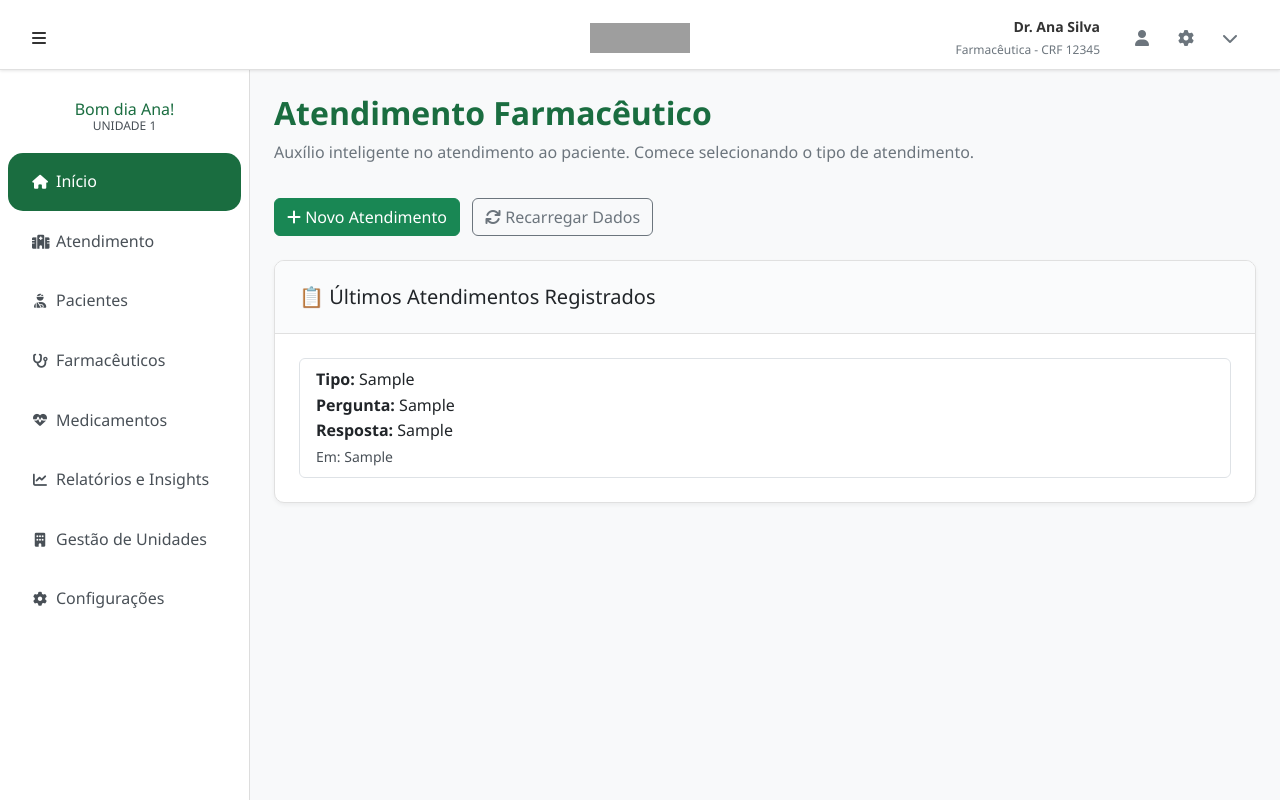
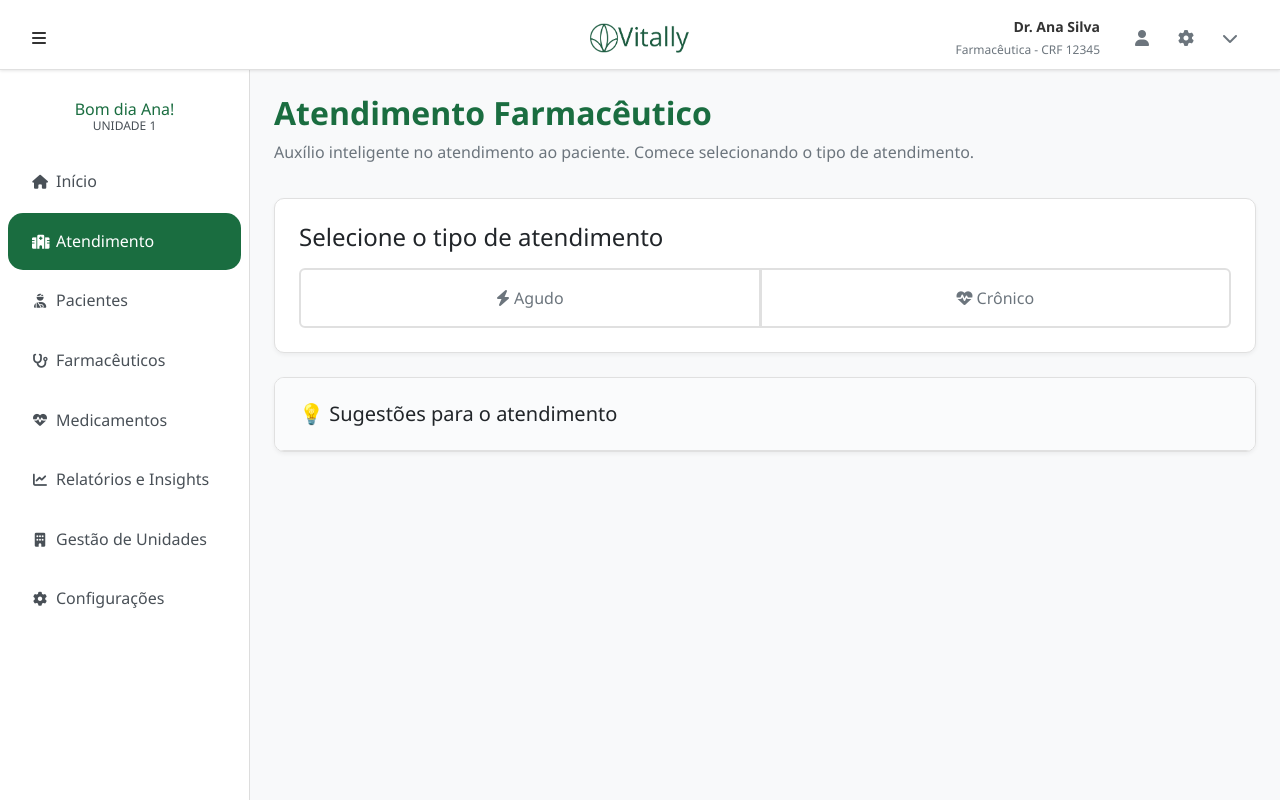
Before and after one commit to sd-plataforma-de-gestao/gestao-servicos-repo, a PHP site: page /templates/atendimento.php in a window 1280 px wide. Run offline with PHP 8.4, Linux system fonts and the light colour scheme; tables that the repository leaves empty or names only in its code hold one stand-in row (values such as "Sample post"); grey boxes are pictures that could not be loaded.

Commit message:
add: integracao tela de atendimentos com back-end

```diff
--- a/config/database.php
+++ b/config/database.php
@@ -1,7 +1,7 @@
 <?php
 $host = "localhost";
 $user = "root";
-$pass = "";
+$pass = "2210";
 $db   = "farmacia";
 
 $conn = mysqli_connect($host, $user, $pass, $db);
--- a/templates/atendimento.php
+++ b/templates/atendimento.php
@@ -1,67 +1,52 @@
-<?php include("../config/database.php"); ?>
-
 <?php
-// 👇 ENDPOINT PARA CARREGAR DADOS VIA AJAX (ex: histórico de atendimentos, sugestões, etc.)
-if (isset($_GET['action']) && $_GET['action'] === 'load_data') {
-    $sql = "SELECT id, tipo, pergunta, resposta, data_atendimento FROM atendimentos ORDER BY data_atendimento DESC LIMIT 10";
-    $result = mysqli_query($conn, $sql);
-
-    if ($result && mysqli_num_rows($result) > 0):
-        echo '<div class="list-group">';
-        while ($row = mysqli_fetch_assoc($result)):
-            echo '<div class="list-group-item">';
-            echo '<strong>Tipo:</strong> ' . htmlspecialchars($row['tipo']) . '<br>';
-            echo '<strong>Pergunta:</strong> ' . htmlspecialchars($row['pergunta']) . '<br>';
-            echo '<strong>Resposta:</strong> ' . htmlspecialchars($row['resposta']) . '<br>';
-            echo '<small class="text-muted">Em: ' . htmlspecialchars($row['data_atendimento']) . '</small>';
-            echo '</div>';
-        endwhile;
-        echo '</div>';
-    else:
-        echo '<p class="text-muted mt-3">Nenhum atendimento registrado.</p>';
-    endif;
+include("../config/database.php");
+ini_set('display_errors', 1);
+ini_set('display_startup_errors', 1);
+error_reporting(E_ALL);
+if ($_SERVER['REQUEST_METHOD'] === 'POST') {
+    echo inserirAtendimento();
     exit;
 }
 
-// 👇 BLOCO DE REGISTRO DE ATENDIMENTO — REDIRECIONA APÓS SALVAR
-if (isset($_POST['salvar_atendimento'])) {
-    $tipo     = trim($_POST['tipo'] ?? '');
-    $pergunta = trim($_POST['pergunta'] ?? '');
-    $resposta = trim($_POST['resposta'] ?? '');
+function inserirAtendimento() {
+    global $conn;
 
-    if (empty($tipo) || empty($pergunta) || empty($resposta)) {
-        if (empty($_SERVER['HTTP_X_REQUESTED_WITH']) || strtolower($_SERVER['HTTP_X_REQUESTED_WITH']) !== 'xmlhttprequest') {
-            echo "<div class='alert alert-danger mx-4 my-3' role='alert'>Todos os campos são obrigatórios.</div>";
+    $respostas_json = json_decode(file_get_contents("php://input"), true);
+    if (!$respostas_json) {
+        http_response_code(400);
+        return "Dados inválidos.";
     }
+
+    $ChatHistori = json_encode($respostas_json);
+
+    $paciente_id = 1;
+    $farmaceutico_id = 1;
+    $criado_em = date(DATE_ATOM);
+
+    $stmt = $conn->prepare("INSERT INTO atendimentos (paciente_id, farmaceutico_id, respostas_json, criado_em) VALUES (?, ?, ?, ?)");
+    $stmt->bind_param("iiss", $paciente_id, $farmaceutico_id, $ChatHistori, $criado_em);
+
+    if ($stmt->execute()) {
+        $stmt->close();
+        return "Atendimento finalizado com sucesso!";
     } else {
-        $tipo     = mysqli_real_escape_string($conn, $tipo);
-        $pergunta = mysqli_real_escape_string($conn, $pergunta);
-        $resposta = mysqli_real_escape_string($conn, $resposta);
-
-        $sql = "INSERT INTO atendimentos (tipo, pergunta, resposta, data_atendimento) VALUES ('$tipo', '$pergunta', '$resposta', NOW())";
-
-        if (mysqli_query($conn, $sql)) {
-            header("Location: " . $_SERVER['PHP_SELF']);
-            exit;
-        } else {
-            if (empty($_SERVER['HTTP_X_REQUESTED_WITH']) || strtolower($_SERVER['HTTP_X_REQUESTED_WITH']) !== 'xmlhttprequest') {
-                echo "<div class='alert alert-danger mx-4 my-3' role='alert'>Erro ao registrar atendimento: " . mysqli_error($conn) . "</div>";
+        $error = $stmt->error;
+        $stmt->close();
+        return "Erro ao salvar: $error";
     }
-        }
-    }
-    exit;
 }
 ?>
 
 <!DOCTYPE html>
 <html lang="pt-BR">
+
 <head>
   <meta charset="UTF-8" />
   <meta name="viewport" content="width=device-width, initial-scale=1.0" />
   <title>Atendimento Farmacêutico - Vitally</title>
 
   <!-- Favicons -->
-  <link rel="icon" href="/assets/favicon.png" type="image/png">
+  <link rel="icon" href="../assets/favicon.png" type="image/png">
 
   <!-- Bootstrap CSS -->
   <link href="https://cdn.jsdelivr.net/npm/bootstrap@5.3.2/dist/css/bootstrap.min.css" rel="stylesheet" />
@@ -70,13 +55,14 @@
   <link rel="stylesheet" href="https://cdnjs.cloudflare.com/ajax/libs/font-awesome/6.4.0/css/all.min.css" />
 
   <!-- Custom Styles -->
-  <link rel="stylesheet" href="/styles/global.css">
-  <link rel="stylesheet" href="/styles/header.css">
-  <link rel="stylesheet" href="/styles/sidebar.css">
-  <link rel="stylesheet" href="/styles/main.css">
-  <link rel="stylesheet" href="/styles/responsive.css">
-  <link rel="stylesheet" href="/styles/atendimento.css">
+  <link rel="stylesheet" href="../styles/global.css">
+  <link rel="stylesheet" href="../styles/header.css">
+  <link rel="stylesheet" href="../styles/sidebar.css">
+  <link rel="stylesheet" href="../styles/main.css">
+  <link rel="stylesheet" href="../styles/responsive.css">
+  <link rel="stylesheet" href="../styles/atendimento.css">
 </head>
+
 <body>
 
   <!-- Cabeçalho -->
@@ -94,46 +80,21 @@
         <p class="page-subtitle">Auxílio inteligente no atendimento ao paciente. Comece selecionando o tipo de atendimento.</p>
       </div>
 
-      <!-- Botão para abrir modal de novo atendimento -->
-      <div class="mb-4">
-        <button class="btn btn-success" data-bs-toggle="modal" data-bs-target="#atendimentoModal">
-          <i class="fa fa-plus"></i> Novo Atendimento
+      <!-- Tipo de Atendimento -->
+      <div class="card mb-4 p-4" id="tipo-atendimento">
+        <h4 class="mb-3">Selecione o tipo de atendimento</h4>
+        <div class="btn-group" role="group">
+          <button type="button" class="btn btn-outline-secondary" data-tipo="agudo">
+            <i class="fa fa-bolt"></i> Agudo
           </button>
-        <button class="btn btn-outline-secondary ms-2" id="btn-load-data">
-          <i class="fa fa-sync"></i> Recarregar Dados
+          <button type="button" class="btn btn-outline-secondary" data-tipo="cronico">
+            <i class="fa fa-heartbeat"></i> Crônico
           </button>
-      </div>
-
-      <!-- Lista de atendimentos recentes -->
-      <div class="card">
-        <div class="card-header">
-          <h5 class="mb-0">📋 Últimos Atendimentos Registrados</h5>
-        </div>
-        <div class="card-body" id="lista-atendimentos">
-          <?php
-          $sql = "SELECT id, tipo, pergunta, resposta, data_atendimento FROM atendimentos ORDER BY data_atendimento DESC LIMIT 5";
-          $result = mysqli_query($conn, $sql);
-
-          if ($result && mysqli_num_rows($result) > 0):
-              echo '<div class="list-group">';
-              while ($row = mysqli_fetch_assoc($result)):
-                  echo '<div class="list-group-item">';
-                  echo '<strong>Tipo:</strong> ' . htmlspecialchars($row['tipo']) . '<br>';
-                  echo '<strong>Pergunta:</strong> ' . htmlspecialchars($row['pergunta']) . '<br>';
-                  echo '<strong>Resposta:</strong> ' . htmlspecialchars($row['resposta']) . '<br>';
-                  echo '<small class="text-muted">Em: ' . htmlspecialchars($row['data_atendimento']) . '</small>';
-                  echo '</div>';
-              endwhile;
-              echo '</div>';
-          else:
-              echo '<p class="text-muted mt-3">Nenhum atendimento registrado.</p>';
-          endif;
-          ?>
         </div>
       </div>
 
-      <!-- Chat Container (opcional - mantido do original) -->
-      <div class="card chat-container d-none mt-4" id="chat-container">
+      <!-- Chat Container -->
+      <div class="card chat-container d-none" id="chat-container">
         <div class="chat-messages p-3" id="chat-messages">
           <!-- Mensagens aparecerão aqui -->
         </div>
@@ -148,7 +109,7 @@
       </div>
 
       <!-- Sugestões -->
-      <div class="card suggestions-card d-none mt-4" id="suggestions">
+      <div class="card suggestions-cardd-none mt-4" id="suggestions">
         <div class="card-header">
           <h5 class="mb-0">💡 Sugestões para o atendimento</h5>
         </div>
@@ -159,85 +120,41 @@
     </div>
   </div>
 
-  <!-- Modal de Novo Atendimento -->
-  <div class="modal fade" id="atendimentoModal" tabindex="-1" aria-hidden="true">
-    <div class="modal-dialog modal-dialog-centered modal-lg">
-      <div class="modal-content">
-        <form method="post" action="">
-          <div class="modal-header">
-            <h5 class="modal-title">Registrar Novo Atendimento</h5>
-            <button type="button" class="btn-close" data-bs-dismiss="modal"></button>
-          </div>
-          <div class="modal-body">
-            <div class="row g-3">
-              <div class="col-12">
-                <label class="form-label">Tipo de Atendimento *</label>
-                <select class="form-select" name="tipo" required>
-                  <option value="">Selecione...</option>
-                  <option value="Agudo">Agudo</option>
-                  <option value="Crônico">Crônico</option>
-                </select>
-              </div>
-              <div class="col-12">
-                <label class="form-label">Pergunta do Paciente *</label>
-                <textarea class="form-control" name="pergunta" rows="3" required></textarea>
-              </div>
-              <div class="col-12">
-                <label class="form-label">Resposta do Farmacêutico *</label>
-                <textarea class="form-control" name="resposta" rows="3" required></textarea>
-              </div>
-            </div>
-          </div>
-          <div class="modal-footer">
-            <button type="button" class="btn btn-outline-secondary" data-bs-dismiss="modal">Cancelar</button>
-            <button type="submit" name="salvar_atendimento" class="btn btn-primary-custom">Salvar Atendimento</button>
-          </div>
-        </form>
-      </div>
-    </div>
-  </div>
+
 
   <!-- Scripts -->
   <script src="https://cdn.jsdelivr.net/npm/bootstrap@5.3.2/dist/js/bootstrap.bundle.min.js"></script>
-  <script src="/js/script.js"></script>
-  <script src="/js/atendimento.js"></script>
+  <script src="../js/script.js"></script>
+  <script src="../js/atendimento.js"></script>
 
-  <!-- Carrega Header e Sidebar via JS (igual ao farmaceutico.php) -->
+  <!-- Carrega Header e Sidebar -->
   <script>
-    function loadTemplate(templatePath, containerId) {
-        fetch(templatePath)
-            .then(r => r.text())
-            .then(html => {
-                const container = document.getElementById(containerId);
-                if (container) container.innerHTML = html;
-            })
-            .catch(err => console.error('Erro ao carregar template:', err));
+    async function loadTemplate(templatePath, containerId) {
+      try {
+        const response = await fetch(templatePath);
+        if (!response.ok) throw new Error(`Erro ${response.status}`);
+        const html = await response.text();
+        document.getElementById(containerId).innerHTML = html;
+      } catch (error) {
+        console.error(`Erro ao carregar ${templatePath}:`, error);
+      }
     }
 
-    document.addEventListener('DOMContentLoaded', function() {
-        loadTemplate('/templates/header.php', 'header-container');
-        loadTemplate('/templates/sidebar.php', 'sidebar-container');
+    document.addEventListener('DOMContentLoaded', async function() {
+      // Carrega header e sidebar
+      await loadTemplate('header.php', 'header-container');
+      await loadTemplate('sidebar.php', 'sidebar-container');
 
-        // Inicializa funções globais
+      // Inicializa funções globais (do script.js)
       if (typeof initializeSidebar === 'function') initializeSidebar();
       if (typeof initializeActionButtons === 'function') initializeActionButtons();
       if (typeof initializeTooltips === 'function') initializeTooltips();
       if (typeof initializeNavigation === 'function') initializeNavigation();
       if (typeof setActiveSidebarLink === 'function') setActiveSidebarLink();
-        if (typeof initAtendimento === 'function') initAtendimento();
 
-        // Botão para recarregar dados via AJAX
-        document.getElementById('btn-load-data')?.addEventListener('click', function() {
-            fetch('?action=load_data')
-                .then(r => r.text())
-                .then(html => {
-                    const container = document.getElementById('lista-atendimentos');
-                    if (container) container.innerHTML = html;
-                })
-                .catch(err => console.error('Erro ao recarregar dados:', err));
-        });
+      // Inicializa o módulo de atendimento
+      initAtendimento();
     });
   </script>
-
 </body>
 </html>
--- a/templates/header.php
+++ b/templates/header.php
@@ -1,7 +1,7 @@
 <header class="header">
   <i id="menu-toggle" class="fa-solid fa-bars" role="button" aria-label="Abrir e fechar menu"></i>
   <div class="header-logo">
-    <img src="/assets/logo-header.png" alt="Vitally Logo" />
+    <img src="../assets/logo-header.png" alt="Vitally Logo" />
   </div>
 
   <div class="header-user-info">
```
Also changed, not shown: js/atendimento.js (+52 -14 lines), assets/bars-solid-full.svg (added), assets/favicon.png (added), assets/logo-header.png (added), assets/logo-login.png (added). Lines whose indentation alone changed are shown as unchanged.
